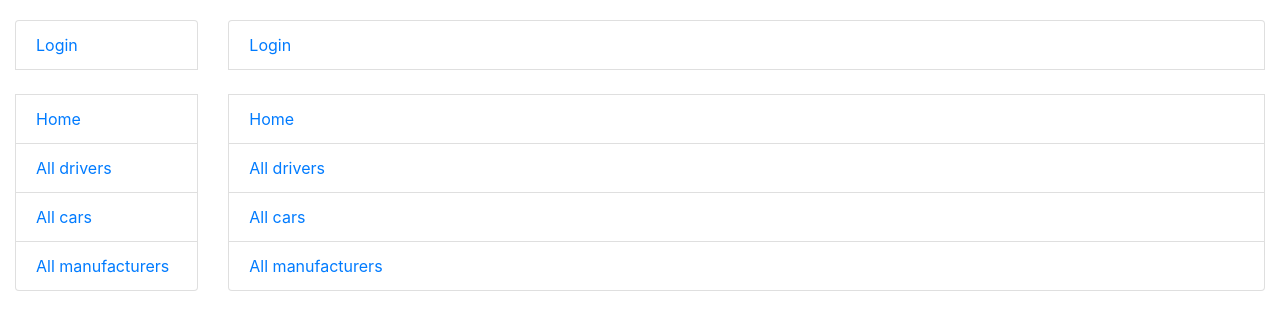
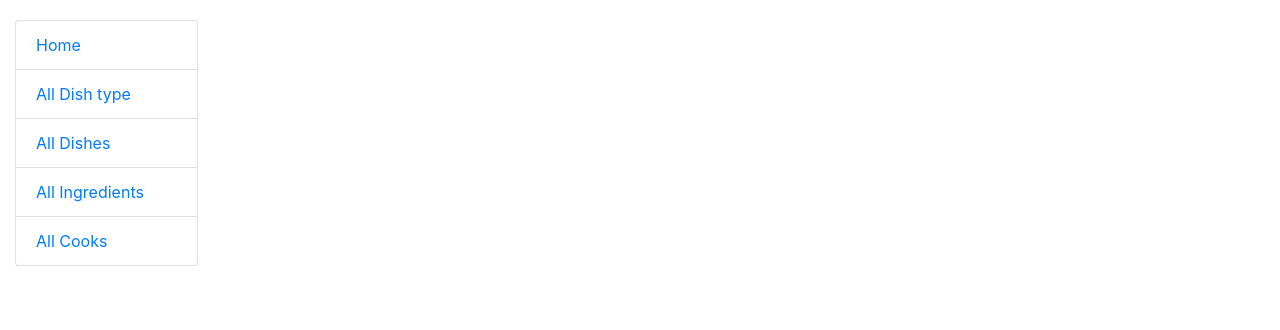
Before and after one commit to vsvarvariuk/restourant-kitchen, a Django app: template templates/base.html in a window 1280 px wide. Shown: the top 330 px of the page. Run offline with Django 5.2, Linux system fonts and the light colour scheme; the template is opened without the code that fills it, so the values that code supplies are empty; parts of the project's set-up code (start-up, migrations or seed data) failed here and were passed over.

Commit message:
improved the previous commit

```diff
--- a/service/urls.py
+++ b/service/urls.py
@@ -1,4 +1,5 @@
 from django.urls import path
+from .views import index
 
 urlpatterns = [
    path("", index, name="index")
--- a/templates/base.html
+++ b/templates/base.html
@@ -2,7 +2,7 @@
 <html lang="en">
 
 <head>
-    {% block title %}<title>Taxi Service</title>{% endblock %}
+    {% block title %}<title>Restaurant service</title>{% endblock %}
     <meta charset="utf-8">
     <meta name="viewport" content="width=device-width, initial-scale=1">
     <link rel="stylesheet"
@@ -29,7 +29,7 @@
             {% block content %}{% endblock %}
 
             {% block pagination %}
-                {% include "includes/sidebar.html" %}
+
             {% endblock %}
 
         </div>
--- a/templates/includes/sidebar.html
+++ b/templates/includes/sidebar.html
@@ -1,15 +1,7 @@
 <ul class="sidebar-nav list-group">
-  {% if user.is_authenticated %}
-    <li class="list-group-item">User: <a href="{{ user.get_absolute_url }}">{{ user.get_username }}</a></li>
-    <li class="list-group-item"><a href="{% url 'logout'%}?next={{request.path}}">Logout</a></li>
-  {% else %}
-    <li class="list-group-item"><a href="{% url 'login'%}?next={{request.path}}">Login</a></li>
-  {% endif %}
-
-  <br>
-
-  <li class="list-group-item"><a href="{% url 'taxi:index' %}">Home</a></li>
-  <li class="list-group-item"><a href="{% url 'taxi:driver-list' %}">All drivers</a></li>
-  <li class="list-group-item"><a href="{% url 'taxi:car-list' %}">All cars</a></li>
-  <li class="list-group-item"><a href="{% url 'taxi:manufacturer-list' %}">All manufacturers</a></li>
+  <li class="list-group-item"><a href="#">Home</a></li>
+  <li class="list-group-item"><a href="#">All Dish type</a></li>
+  <li class="list-group-item"><a href="#">All Dishes</a></li>
+  <li class="list-group-item"><a href="#">All Ingredients</a></li>
+    <li class="list-group-item"><a href="#">All Cooks</a></li>
 </ul>
```
Also changed, not shown: templates/service/index.html (added, +11 -0 lines).
